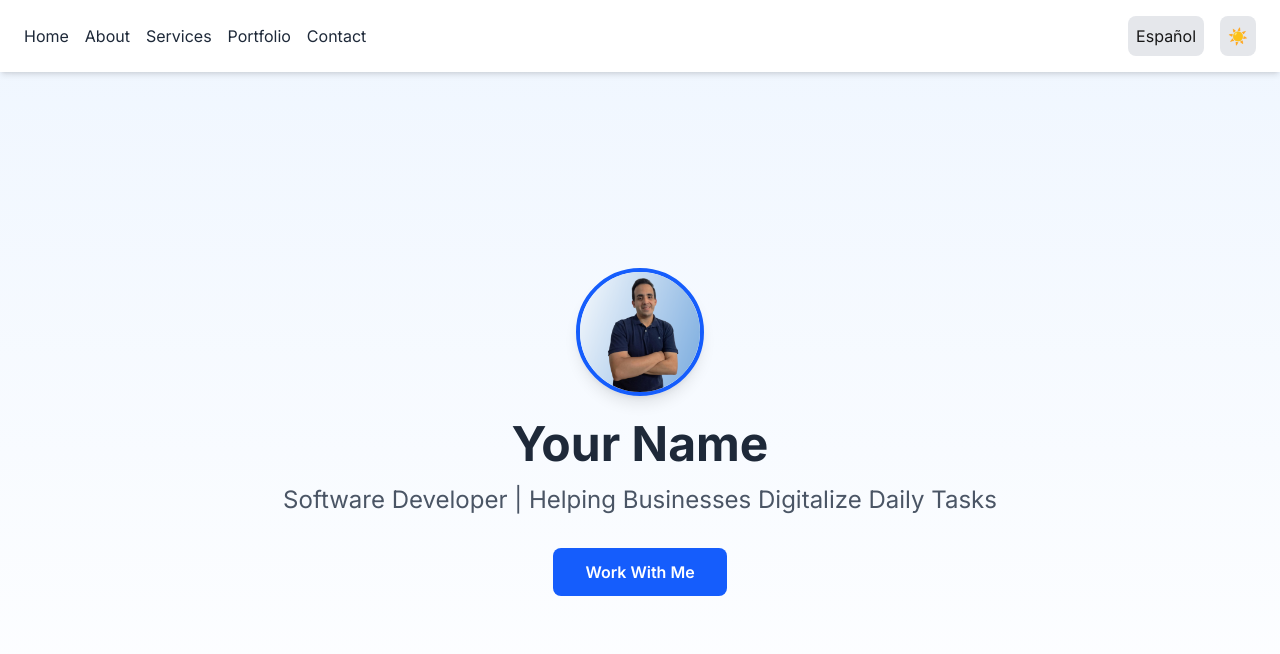
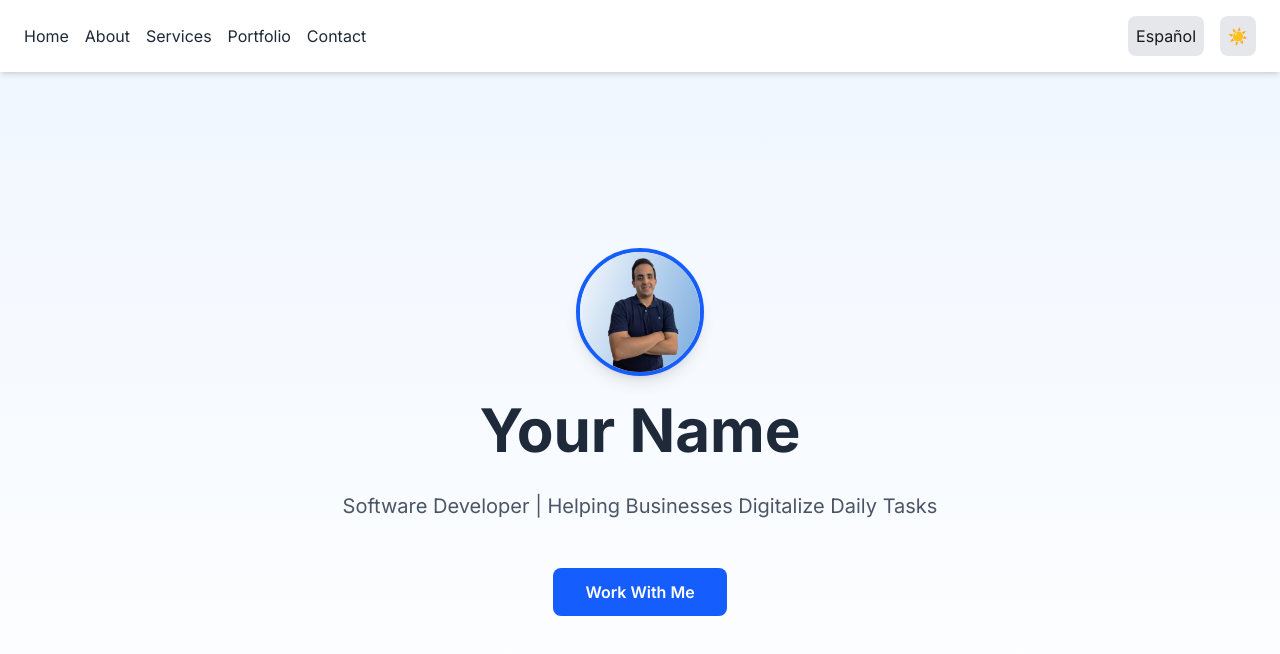
Before and after one commit to SandroSD/personal-brand_landing-page, a Next.js app: page / in a window 1280 px wide. Shown: the top 654 px of the page. Built offline with nearby package versions, Linux system fonts and the light colour scheme; no server answers.

Commit message:
some effects.

```diff
--- a/package.json
+++ b/package.json
@@ -10,6 +10,7 @@
   },
   "dependencies": {
     "@tailwindcss/postcss": "^4.0.0",
+    "framer-motion": "^12.0.6",
     "next": "15.1.6",
     "next-intl": "^3.26.3",
     "react": "^19.0.0",
--- a/src/components/About.tsx
+++ b/src/components/About.tsx
@@ -1,20 +1,27 @@
+// app/components/About.tsx
 "use client";
 
 import { useTranslations } from "next-intl";
+import { motion } from "framer-motion";
 
 export default function About() {
   const t = useTranslations("about");
 
   return (
-    <section className="h-screen flex flex-col justify-center items-center bg-white dark:bg-gray-900 pt-16">
+    <motion.section
+      initial={{ opacity: 0, y: 50 }}
+      whileInView={{ opacity: 1, y: 0 }}
+      transition={{ duration: 0.5 }}
+      className="h-screen flex flex-col justify-center items-center bg-white dark:bg-gray-900 pt-16"
+    >
       <div className="container mx-auto px-6">
         {/* Title */}
-        <h1 className="text-4xl md:text-5xl font-bold text-gray-800 dark:text-gray-50 mb-8 text-center">
+        <h1 className="text-5xl font-bold text-gray-800 dark:text-gray-50 mb-8 text-center">
           {t("title")}
         </h1>
 
         {/* Description */}
-        <p className="text-xl md:text-2xl text-gray-600 dark:text-gray-300 mb-12 text-center max-w-3xl mx-auto">
+        <p className="text-xl text-gray-600 dark:text-gray-300 mb-12 text-center max-w-3xl mx-auto">
           {t("description")}
         </p>
 
@@ -53,7 +60,7 @@ export default function About() {
               ) => (
                 <div
                   key={index}
-                  className="bg-gray-100 dark:bg-gray-800 p-6 rounded-lg"
+                  className="bg-gray-100 dark:bg-gray-800 p-6 rounded-lg shadow-lg"
                 >
                   <h3 className="text-2xl font-bold text-gray-800 dark:text-gray-50">
                     {exp.title}
@@ -70,6 +77,6 @@ export default function About() {
           </div>
         </div>
       </div>
-    </section>
+    </motion.section>
   );
 }
--- a/src/components/Hero.tsx
+++ b/src/components/Hero.tsx
@@ -1,9 +1,9 @@
 "use client";
 
+import { useTranslations } from "next-intl";
+import { motion } from "framer-motion";
 import Link from "next/link";
 import Image from "next/image";
-
-import { useTranslations } from "next-intl";
 
 import me from "../../public/me.png";
 
@@ -13,32 +13,55 @@ export default function Hero() {
   return (
     <section className="h-screen flex flex-col justify-center items-center bg-gradient-to-b from-blue-50 to-white dark:from-gray-800 dark:to-gray-900 pt-16">
       <div className="container mx-auto px-6 text-center">
-        {/* Profile Photo */}
-        <div className="w-32 h-32 mx-auto mb-6 overflow-hidden rounded-full border-4 border-blue-600 dark:border-blue-800 shadow-lg">
+        {/* Profile Photo with Animation */}
+        <motion.div
+          initial={{ opacity: 0, y: 50 }}
+          whileInView={{ opacity: 1, y: 0 }}
+          transition={{ duration: 0.5 }}
+          className="w-32 h-32 mx-auto mb-6 overflow-hidden rounded-full border-4 border-blue-600 dark:border-blue-800 shadow-lg"
+        >
           <Image
             src={me}
+            alt="Sandro Dezerio"
+            width={100}
             height={100}
-            width={100}
-            alt="Your Name"
             className="w-full h-full object-cover"
           />
-        </div>
+        </motion.div>
 
-        {/* Name and Title */}
-        <h1 className="text-4xl md:text-5xl font-bold text-gray-800 dark:text-gray-50 mb-4">
+        {/* Title */}
+        <motion.h1
+          initial={{ opacity: 0, y: 50 }}
+          whileInView={{ opacity: 1, y: 0 }}
+          transition={{ duration: 0.5, delay: 0.2 }}
+          className="text-6xl font-bold text-gray-800 dark:text-gray-50 mb-8"
+        >
           {t("title")}
-        </h1>
-        <p className="text-xl md:text-2xl text-gray-600 dark:text-gray-300 mb-8">
+        </motion.h1>
+
+        {/* Subtitle */}
+        <motion.p
+          initial={{ opacity: 0, y: 50 }}
+          whileInView={{ opacity: 1, y: 0 }}
+          transition={{ duration: 0.5, delay: 0.4 }}
+          className="text-xl text-gray-600 dark:text-gray-300 mb-12 max-w-3xl mx-auto"
+        >
           {t("subtitle")}
-        </p>
+        </motion.p>
 
         {/* Call-to-Action Button */}
-        <Link
-          href="/about" // Link to the About page
-          className="inline-block bg-blue-600 hover:bg-blue-700 text-white font-semibold px-8 py-3 rounded-lg transition duration-300 transform hover:scale-105"
+        <motion.div
+          initial={{ opacity: 0, y: 50 }}
+          whileInView={{ opacity: 1, y: 0 }}
+          transition={{ duration: 0.5, delay: 0.6 }}
         >
-          {t("cta")}
-        </Link>
+          <Link
+            href="/about"
+            className="inline-block bg-blue-600 hover:bg-blue-700 text-white font-semibold px-8 py-3 rounded-lg transition duration-300 transform hover:scale-105"
+          >
+            {t("cta")}
+          </Link>
+        </motion.div>
       </div>
     </section>
   );
--- a/src/components/Services.tsx
+++ b/src/components/Services.tsx
@@ -1,20 +1,27 @@
+// app/components/Services.tsx
 "use client";
 
 import { useTranslations } from "next-intl";
+import { motion } from "framer-motion";
 
 export default function Services() {
   const t = useTranslations("services");
 
   return (
-    <section className="h-screen flex flex-col justify-center items-center bg-white dark:bg-gray-900 pt-16">
+    <motion.section
+      initial={{ opacity: 0, y: 50 }}
+      whileInView={{ opacity: 1, y: 0 }}
+      transition={{ duration: 0.5 }}
+      className="h-screen flex flex-col justify-center items-center bg-white dark:bg-gray-900 pt-16"
+    >
       <div className="container mx-auto px-6">
         {/* Title */}
-        <h1 className="text-4xl md:text-5xl font-bold text-gray-800 dark:text-gray-50 mb-8 text-center">
+        <h1 className="text-5xl font-bold text-gray-800 dark:text-gray-50 mb-8 text-center">
           {t("title")}
         </h1>
 
         {/* Description */}
-        <p className="text-xl md:text-2xl text-gray-600 dark:text-gray-300 mb-12 text-center max-w-3xl mx-auto">
+        <p className="text-xl text-gray-600 dark:text-gray-300 mb-12 text-center max-w-3xl mx-auto">
           {t("description")}
         </p>
 
@@ -27,8 +34,11 @@ export default function Services() {
                 service: { title: string; description: string },
                 index: number,
               ) => (
-                <div
+                <motion.div
                   key={index}
+                  initial={{ opacity: 0, y: 50 }}
+                  whileInView={{ opacity: 1, y: 0 }}
+                  transition={{ duration: 0.5, delay: index * 0.2 }}
                   className="bg-gray-100 dark:bg-gray-800 p-6 rounded-lg shadow-lg"
                 >
                   <h3 className="text-2xl font-bold text-gray-800 dark:text-gray-50 mb-4">
@@ -37,11 +47,11 @@ export default function Services() {
                   <p className="text-gray-600 dark:text-gray-300">
                     {service.description}
                   </p>
-                </div>
+                </motion.div>
               ),
             )}
         </div>
       </div>
-    </section>
+    </motion.section>
   );
 }
```
Also changed, not shown: 1 other file (tests, documents, lock files or other folders).
